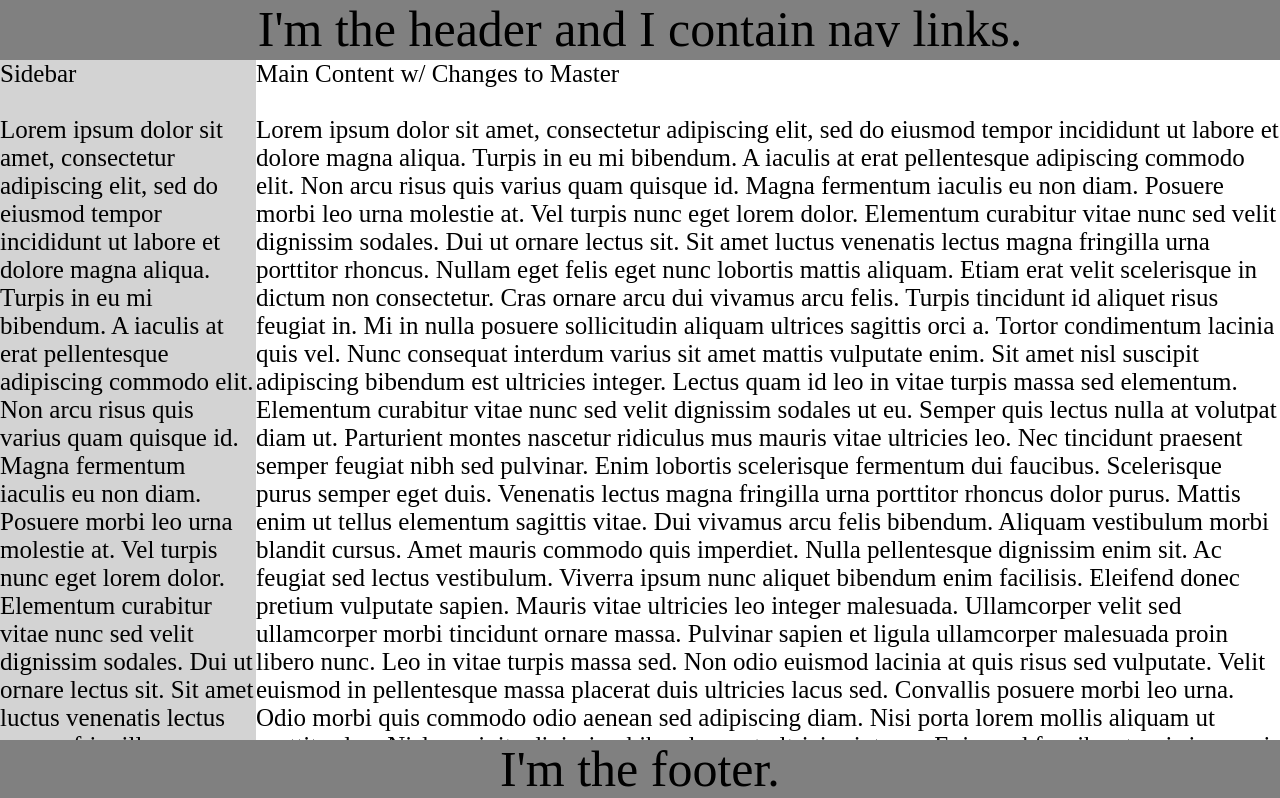
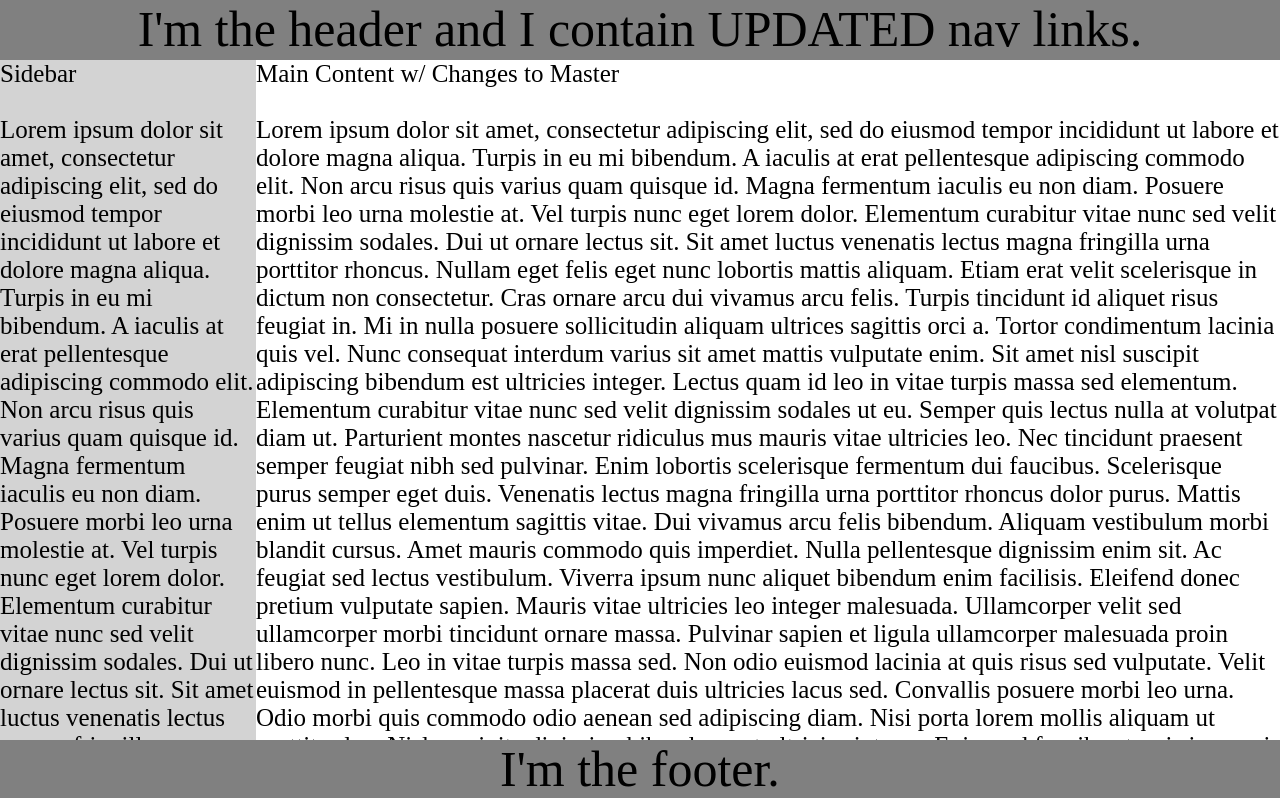
Before and after one commit to ryanthomasdonald/adv-git, a plain HTML site: page index.html in a window 1280 px wide. Shown: the top 798 px of the page. Drawn offline with Linux system fonts and the light colour scheme.

Commit message:
updated navbar

```diff
--- a/index.html
+++ b/index.html
@@ -45,7 +45,7 @@
 </head>
 <body>
     <div class="header">
-        I'm the header and I contain nav links.
+        I'm the header and I contain UPDATED nav links.
     </div>
     <div class="sidebar">
         Sidebar<br><br>Lorem ipsum dolor sit amet, consectetur adipiscing elit, sed do eiusmod tempor incididunt ut labore et dolore magna aliqua. Turpis in eu mi bibendum. A iaculis at erat pellentesque adipiscing commodo elit. Non arcu risus quis varius quam quisque id. Magna fermentum iaculis eu non diam. Posuere morbi leo urna molestie at. Vel turpis nunc eget lorem dolor. Elementum curabitur vitae nunc sed velit dignissim sodales. Dui ut ornare lectus sit. Sit amet luctus venenatis lectus magna fringilla urna porttitor rhoncus. Nullam eget felis eget nunc lobortis mattis aliquam. Etiam erat velit scelerisque in dictum non consectetur. Cras ornare arcu dui vivamus arcu felis. Turpis tincidunt id aliquet risus feugiat in.
```
